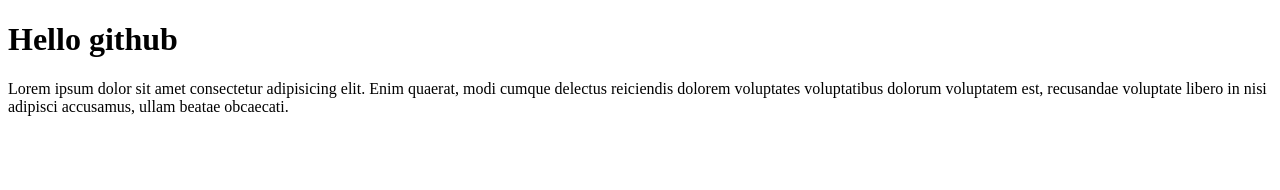
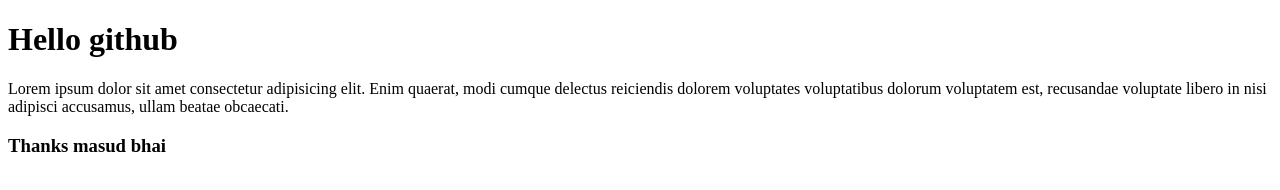
Before and after one commit to azimjamshed/azim, a plain HTML site: page index.html in a window 1280 px wide. Drawn offline with Linux system fonts and the light colour scheme.

Commit message:
3nd change

```diff
--- a/index.html
+++ b/index.html
@@ -13,5 +13,7 @@
 
     <p>Lorem ipsum dolor sit amet consectetur adipisicing elit. Enim quaerat, modi cumque delectus reiciendis dolorem voluptates voluptatibus dolorum voluptatem est, recusandae voluptate libero in nisi adipisci accusamus, ullam beatae obcaecati.</p>
 
+
+    <h3>Thanks masud bhai</h3>
 </body>
 </html>
```
